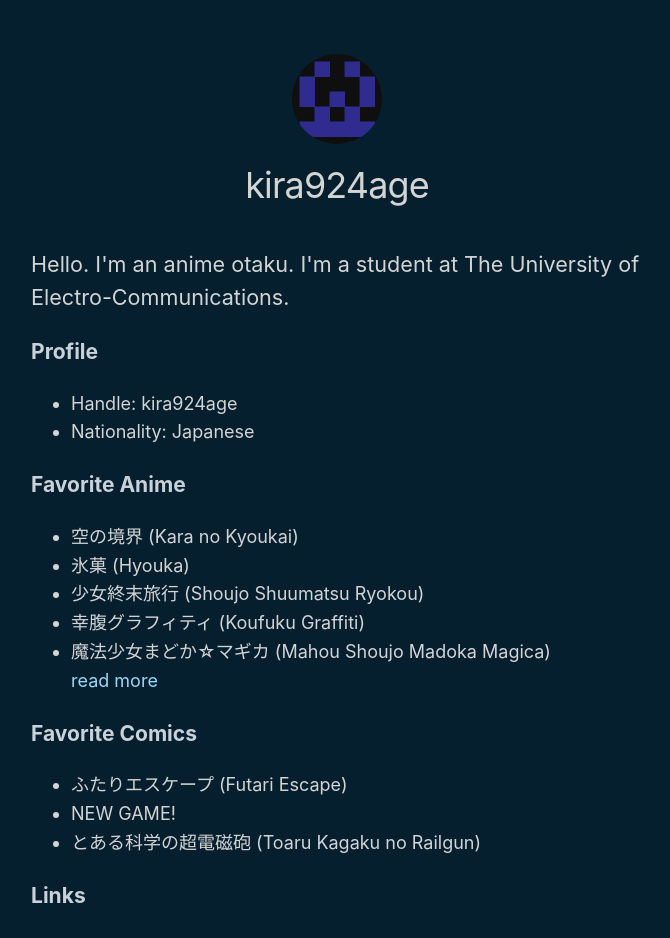
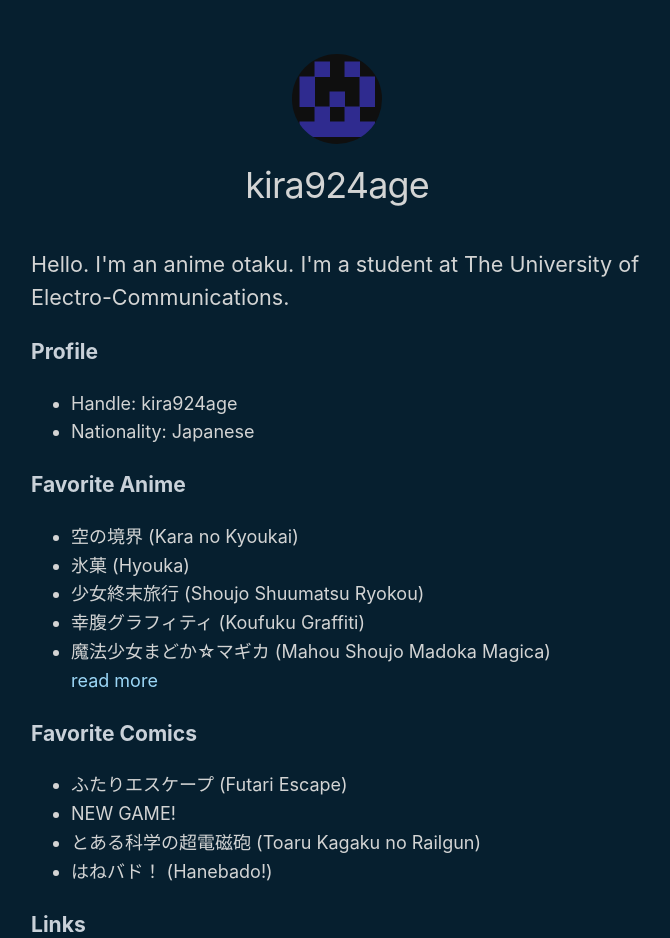
Before and after one commit to kira924age/kira924age.com, a Next.js app: page / in a window 1280 px wide. Shown: the top 938 px of the page, without its empty margins (303-973 px from the left). Built offline with nearby package versions, Linux system fonts and the light colour scheme.

Commit message:
Update index.js

```diff
--- a/pages/index.js
+++ b/pages/index.js
@@ -40,6 +40,7 @@ export default function Home() {
         <li key="1">ふたりエスケープ (Futari Escape)</li>
         <li key="2">NEW GAME!</li>
         <li key="3">とある科学の超電磁砲 (Toaru Kagaku no Railgun)</li>
+        <li key="4">はねバド！ (Hanebado!)</li>
       </ul>
 
       <h3>Links</h3>
```
